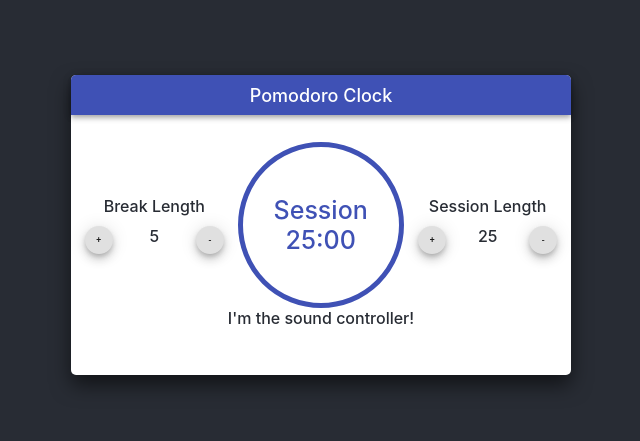
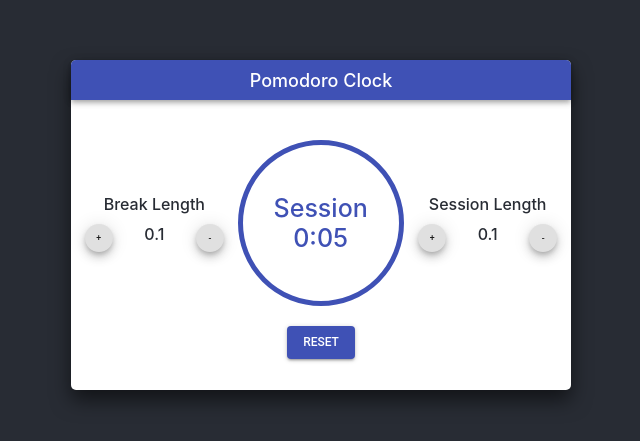
Before and after one commit to findiel/pomodoro_clock, a React (Create React App) app: page / in a window 1280 px wide. Shown: the part 175-616 px from the top of the page, without its empty margins (319-959 px from the left). Built offline with nearby package versions, Linux system fonts and the light colour scheme.

Commit message:
add sound after timer switch

```diff
--- a/src/components/Container.js
+++ b/src/components/Container.js
@@ -1,13 +1,12 @@
 import React, { Component } from 'react';
 import Header from '../components/Header';
 import Panel from '../components/Panel';
-import SoundController from '../components/SoundController';
 import Grid from '@material-ui/core/Grid';
 
 const containerStyles = {
     backgroundColor: 'white',
     width: '50rem',
-    height: '30rem',
+    height: '33rem',
     borderRadius: '.5rem',
     boxShadow: '0 1rem 2rem rgba(0, 0, 0, 0.555)',
     fontSize: '1.6rem',
@@ -22,15 +21,12 @@ class Container extends React.Component {
 
     render() {
         return (
-                <Grid style={containerStyles} container direction='column' justify="space-between">
-                    <Grid item sm>
+                <Grid style={containerStyles} container direction='column' justify="flex-start">
+                    <Grid item>
                         <Header />
                     </Grid>
-                    <Grid item sm>
+                    <Grid item sm style={{marginTop: '4rem'}}>
                         <Panel />
-                    </Grid>
-                    <Grid item sm>
-                        <SoundController />
                     </Grid>
                 </Grid>
         );
--- a/src/components/Panel.js
+++ b/src/components/Panel.js
@@ -1,42 +1,55 @@
 import React, { Component } from 'react';
 import Grid from '@material-ui/core/Grid';
 import Fab from '@material-ui/core/Fab';
+import Button from '@material-ui/core/Button';
 import Timer from './Timer';
+import soundfile from '../assets/alert.mp3';
+//import Alert from './Alert';
 
-var fabButtonStyles = {
+let fabButtonStyles = {
     height: '2.8rem',
     width: '2.8rem',
     minHeight: '2.8rem'
 }
 
+let resetButtonStyle = {
+    marginTop: '2rem',
+    fontSize: '1.2rem'
+}
+
 let timer;
+let alert = () => {
+    let audio = new Audio(soundfile);
+    audio.play();
+}
+
 
 class Panel extends React.Component {
     constructor(props) {
         super();
         this.state = {
-            breakLength: 300,
-            sessionLength: 1500,
-            initialSessionLength: 25,
-            initialBreakLength: 5,
-            time: 25,
+            breakLength: 3,
+            sessionLength: 5,
+            initialSessionLength: 0.1,
+            initialBreakLength: 0.1,
             isTimerPlayed: false,
             timerState: 'Session'
         }
         this.toggleTimer = this.toggleTimer.bind(this);
         this.toggleSession = this.toggleSession.bind(this);
+        this.resetTimer = this.resetTimer.bind(this);
     }
     addMinute(prop) {
         if(this.state.isTimerPlayed === false) {
-            if (this.state.breakLength === 0 || this.state.sessionLength === 0) return
-            else if (prop === 'break') {
+            console.log(alert);
+            if (prop === 'break') {
                 this.setState({
-                    breakLength: this.state.breakLength + 60,
+                    breakLength: (this.state.initialBreakLength) * 60 + 60,
                     initialBreakLength: this.state.initialBreakLength + 1
                 })
             } else {
                 this.setState({
-                    sessionLength: this.state.sessionLength + 60,
+                    sessionLength: (this.state.initialSessionLength) * 60 + 60,
                     initialSessionLength: this.state.initialSessionLength + 1
                 })
             }
@@ -49,17 +62,29 @@ class Panel extends React.Component {
 
     subtractMinute(prop) {
         if(this.state.isTimerPlayed === false) {
-            if (this.state.breakLength === 0 || this.state.sessionLength === 0) return
-            else if (prop === 'break') {
+            if (this.state.breakLength <= 0 && this.state.initialBreakLength <= 0 && prop === 'break') {
                 this.setState({
-                    breakLength: this.state.breakLength - 60,
+                    breakLength: 0,
+                    initialBreakLength: 0
+                })
+            }
+            else if (this.state.sessionLength <= 0 && this.state.initialSessionLength <= 0 && prop === 'session') {
+                    this.setState({
+                        sessionLength: 0,
+                        initialSessionLength: 0
+                    })
+            } else {
+                if (prop === 'break') {
+                    this.setState({
+                        breakLength: (this.state.initialBreakLength) * 60 - 60,
                         initialBreakLength: this.state.initialBreakLength -1
                     })
                 } else {
                     this.setState({
-                    sessionLength: this.state.sessionLength - 60,
+                        sessionLength: (this.state.initialSessionLength) * 60 - 60,
                         initialSessionLength: this.state.initialSessionLength - 1
                     })
+                }
             }
         } else return
     }
@@ -70,6 +95,14 @@ class Panel extends React.Component {
         })
     }
 
+    playAlert() {
+        if(this.state.sessionLength === 0 && this.state.timerState === 'Session') {
+            alert();
+        } else if (this.state.breakLength === 0 && this.state.timerState === 'Break') {
+            alert();
+        }
+    }
+
     toggleSession() {
         if(this.state.isTimerPlayed === false) {
             timer = setInterval(() => {
@@ -77,19 +110,19 @@ class Panel extends React.Component {
                     this.setState({
                         sessionLength: this.state.sessionLength - 1,
                         timerState: 'Session'
-                    })
+                    }, this.playAlert)
                 }
                 else if (this.state.sessionLength <= 0 && this.state.breakLength > 0) {
                     this.setState({
                         breakLength: this.state.breakLength - 1,
                         timerState: 'Break'
-                    })
+                    }, this.playAlert)
                 } else {
                     this.setState({
                         sessionLength: this.state.initialSessionLength * 60 ,
                         breakLength: this.state.initialBreakLength * 60,
                         timerState: 'Session'
-                    })
+                    }, this.playAlert)
                 }
         }, 1000)
         } else {
@@ -97,27 +130,18 @@ class Panel extends React.Component {
         }
     }
 
-    toggleBreak() {
-        if(this.state.isTimerPlayed === false) {
-            timer = setInterval(() => {
+    resetTimer() {
         this.setState({
-                    breakLength: this.state.breakLength - 1,
-                    timerState: 'Break'
-                })
-                if (this.state.breakLength <= 0) {
-                    this.setState({
-                        timerState: 'Session'
+            isTimerPlayed: false,
+            sessionLength: this.state.initialSessionLength * 60,
+            breakLength: this.state.initialBreakLength * 60
         })
         clearInterval(timer);
-                }
-        }, 1000)
-        } else {
-            clearInterval(timer);
-        }
     }
 
     render() {
         return (
+            <Grid container justify='center'>
                 <Grid container alignItems='center'>
                     <Grid item sm>
                         <Grid container direction='column'>
@@ -147,6 +171,8 @@ class Panel extends React.Component {
                         </Grid>
                     </Grid>
                 </Grid>
+                <Button style={resetButtonStyle}variant="contained" size="medium" color="primary" onClick={this.resetTimer}>reset</Button>
+            </Grid>
         )
     }
 }
--- a/src/components/SoundController.js
+++ /dev/null
@@ -1,15 +0,0 @@
-import React, { Component } from 'react';
-
-class SoundController extends React.Component {
-    constructor(props) {
-        super();
-    }
-
-    render() {
-        return (
-            <div>I'm the sound controller!</div>
-        )
-    }
-}
-
-export default SoundController;
```
Also changed, not shown: 1 other file (tests, documents, lock files or other folders). Lines whose indentation alone changed are shown as unchanged.
